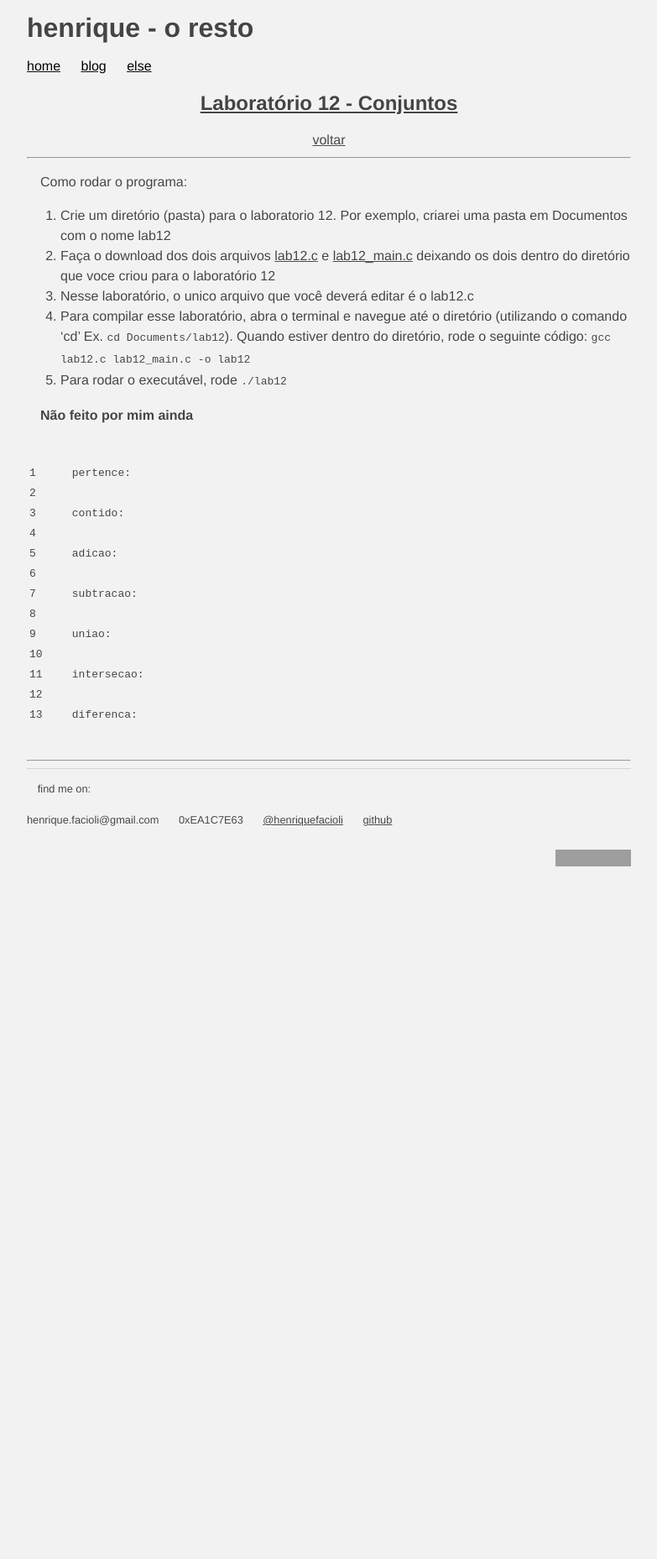
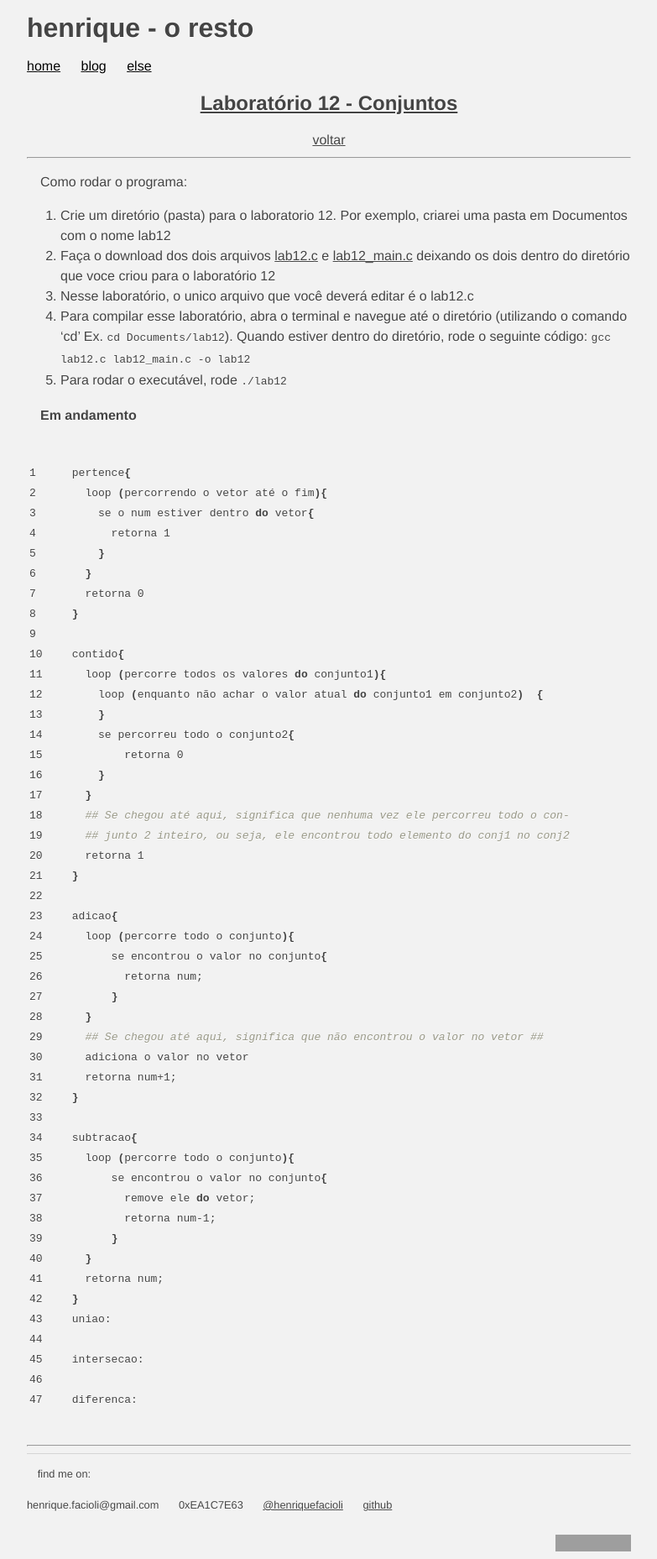
Before and after one commit to faciolihenrique/henriquefacioli.github.io, a Jekyll site: the page built from else/mc102/1s2016/pseudo12.md, in a window 1280 px wide. Shown: the whole page at 84% size, without its empty margins (248-1031 px from the left). Built offline with Jekyll 4.4.1, drawn with Linux system fonts in a browser that asks for light colours; before the commit the page ends 1041 px from its top, so only the background shows below that; grey boxes are pictures that could not be loaded.

Commit message:
Update lab 11 e 12

```diff
--- a/else/mc102/1s2016/pseudo12.md
+++ b/else/mc102/1s2016/pseudo12.md
@@ -13,17 +13,51 @@ Como rodar o programa:
   <code>gcc lab12.c lab12_main.c -o lab12</code>
   5. Para rodar o executável, rode <code>./lab12</code>
 
-**Não feito por mim ainda**
+**Em andamento**
 
-{% highlight b linenos%}
-    pertence:
+{% highlight bash linenos%}
+    pertence{
+      loop (percorrendo o vetor até o fim){
+        se o num estiver dentro do vetor{
+          retorna 1
+        }
+      }
+      retorna 0
+    }
 
-    contido:
+    contido{
+      loop (percorre todos os valores do conjunto1){
+        loop (enquanto não achar o valor atual do conjunto1 em conjunto2)  {
+        }
+        se percorreu todo o conjunto2{
+            retorna 0
+        }
+      }
+      ## Se chegou até aqui, significa que nenhuma vez ele percorreu todo o con-
+      ## junto 2 inteiro, ou seja, ele encontrou todo elemento do conj1 no conj2
+      retorna 1
+    }
 
-    adicao:
+    adicao{
+      loop (percorre todo o conjunto){
+          se encontrou o valor no conjunto{
+            retorna num;
+          }
+      }
+      ## Se chegou até aqui, significa que não encontrou o valor no vetor ##
+      adiciona o valor no vetor
+      retorna num+1;
+    }
 
-    subtracao:
-
+    subtracao{
+      loop (percorre todo o conjunto){
+          se encontrou o valor no conjunto{
+            remove ele do vetor;
+            retorna num-1;
+          }
+      }
+      retorna num;
+    }
     uniao:
 
     intersecao:
```
Also changed, not shown: else/mc102/1s2016/pseudo11.md (+3 -3 lines).
